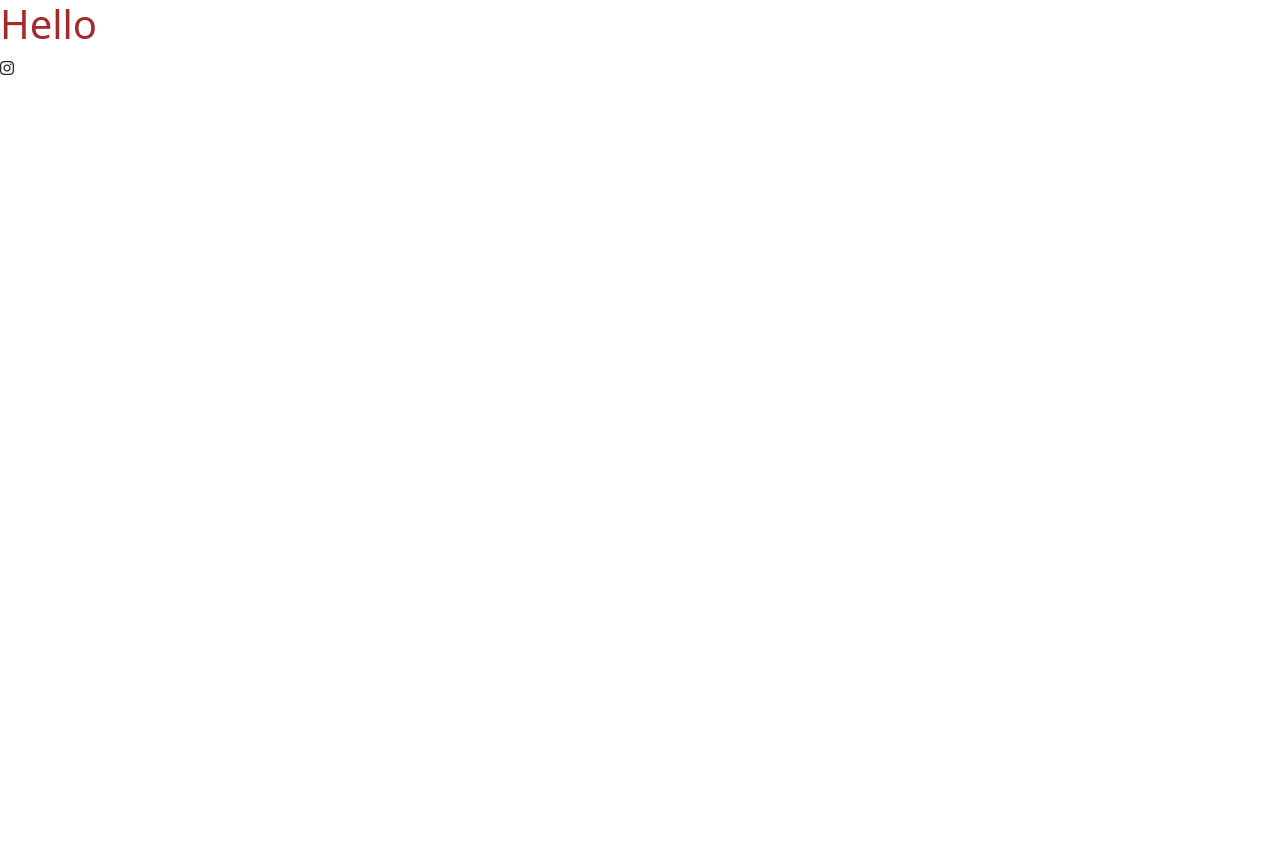
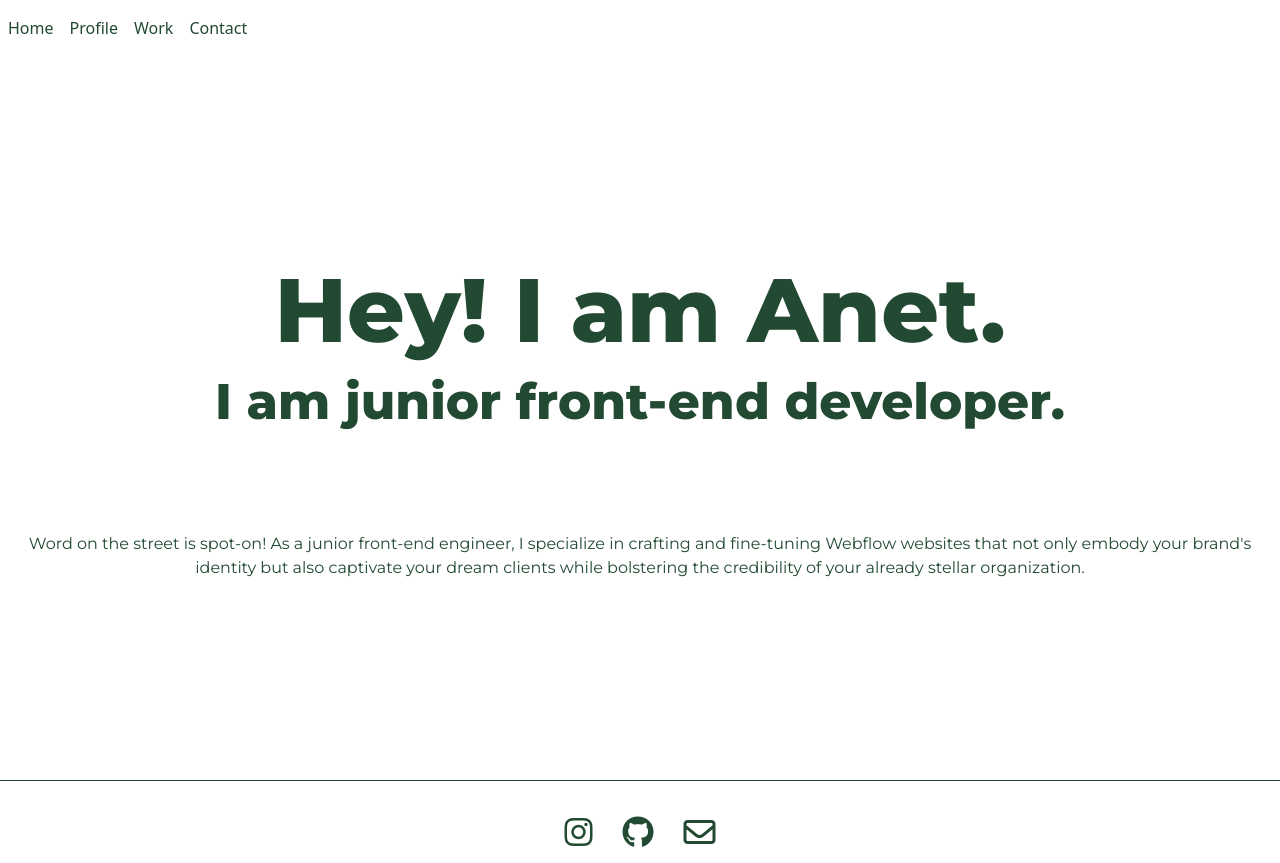
Before and after one commit to Afishnet/porfolio, a plain HTML site: page index.html in a window 1280 px wide. Before the commit the page ends 800 px from the top, so only its background shows below. Drawn offline with nearby package versions, Linux system fonts and the light colour scheme; a web font is replaced by a local one.

Commit message:
html and css

```diff
--- a/index.html
+++ b/index.html
@@ -18,17 +18,44 @@
     <link rel="preconnect" href="https://fonts.googleapis.com" />
     <link rel="preconnect" href="https://fonts.gstatic.com" crossorigin />
     <link
-      href="https://fonts.googleapis.com/css2?family=Inter:wght@100..900&family=Noto+Emoji:wght@300..700&family=Roboto:ital,wght@0,100;0,300;0,400;0,500;0,700;0,900;1,100;1,300;1,400;1,500;1,700;1,900&display=swap"
+      href="https://fonts.googleapis.com/css2?family=Inter:wght@100..900&family=Montserrat:ital,wght@0,100..900;1,100..900&family=Noto+Emoji:wght@300..700&family=Roboto:ital,wght@0,100;0,300;0,400;0,500;0,700;0,900;1,100;1,300;1,400;1,500;1,700;1,900&display=swap"
       rel="stylesheet"
     />
     <script
-      src="https://kit.fontawesome.com/ddc3ee268a.js"
+      src="https://kit.fontawesome.com/bab0f4a23b.js"
       crossorigin="anonymous"
     ></script>
-    <title>Document</title>
+    <title>Homepage</title>
   </head>
   <body>
-    <h1>Hello</h1>
-    <i class="fab fa-instagram"></i>
+    <div class="background-container">
+      <nav class="navbar navbar-expand-lg bg-body-transparent">
+        <div class="collapse navbar-collapse" id="navbarNavAltMarkup">
+          <div class="navbar-nav">
+            <a class="nav-link" href="#">Home</a>
+            <a class="nav-link" href="#">Profile</a>
+            <a class="nav-link" href="#">Work</a>
+            <a class="nav-link" href="#">Contact</a>
+          </div>
+        </div>
+      </nav>
+      <div class="clouds"></div>
+      <div class="heading">
+        <h1>Hey! I am Anet.</h1>
+        <h2>I am junior front-end developer.</h2>
+        <div class="intro">
+          Word on the street is spot-on! As a junior front-end engineer, I
+          specialize in crafting and fine-tuning Webflow websites that not only
+          embody your brand's identity but also captivate your dream clients
+          while bolstering the credibility of your already stellar organization.
+        </div>
+      </div>
+      <footer>
+        <i class="fa-brands fa-instagram fa-2x"><a href=""></a></i>
+        <br />
+        <i class="fa-brands fa-github fa-2x"></i>
+        <i class="fa-regular fa-envelope fa-2x"></i>
+      </footer>
+    </div>
   </body>
 </html>
--- a/styles/style.css
+++ b/styles/style.css
@@ -1,3 +1,39 @@
+.heading {
+  margin-top: 200px;
+  text-align: center;
+  color: #224931;
+  font-family: "Montserrat", sans-serif;
+}
 h1 {
-  color: brown;
+  font-size: 90px;
+  font-weight: 800;
 }
+h2 {
+  font-size: 50px;
+  font-weight: 800;
+}
+
+.nav-link {
+  color: #224931;
+}
+:hover.nav-link {
+  color: rgb(110, 131, 137);
+}
+footer {
+  display: flex;
+  justify-content: center;
+  margin-top: 200px;
+  border-top: 1px solid #224931;
+}
+i {
+  margin-top: 20px;
+  padding: 15px 15px 15px 15px;
+  color: #224931;
+  transition: width 2s linear 1s;
+}
+i:hover {
+  color: rgb(110, 131, 137);
+}
+.intro {
+  margin: 100px 20px 0px 20px;
+}
```
Also changed, not shown: 8918207.jpg (added), 1 other file.
